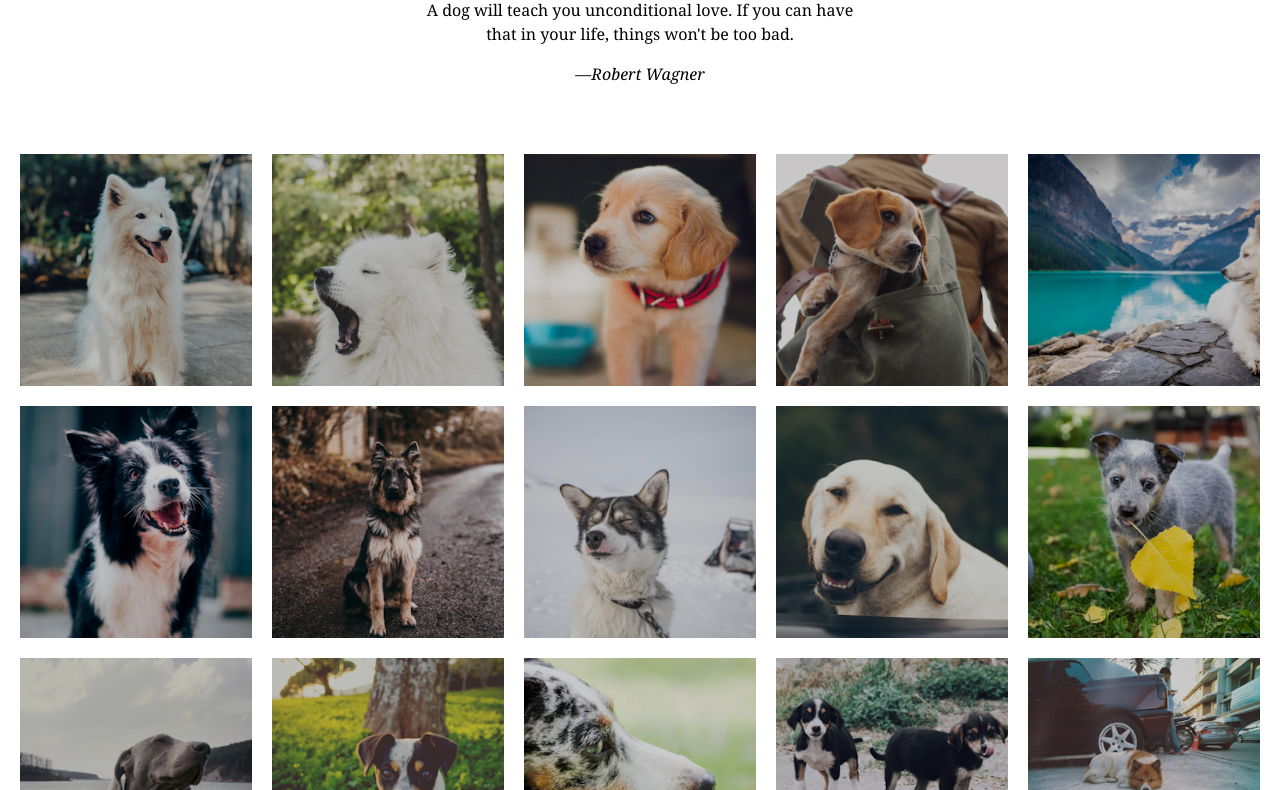
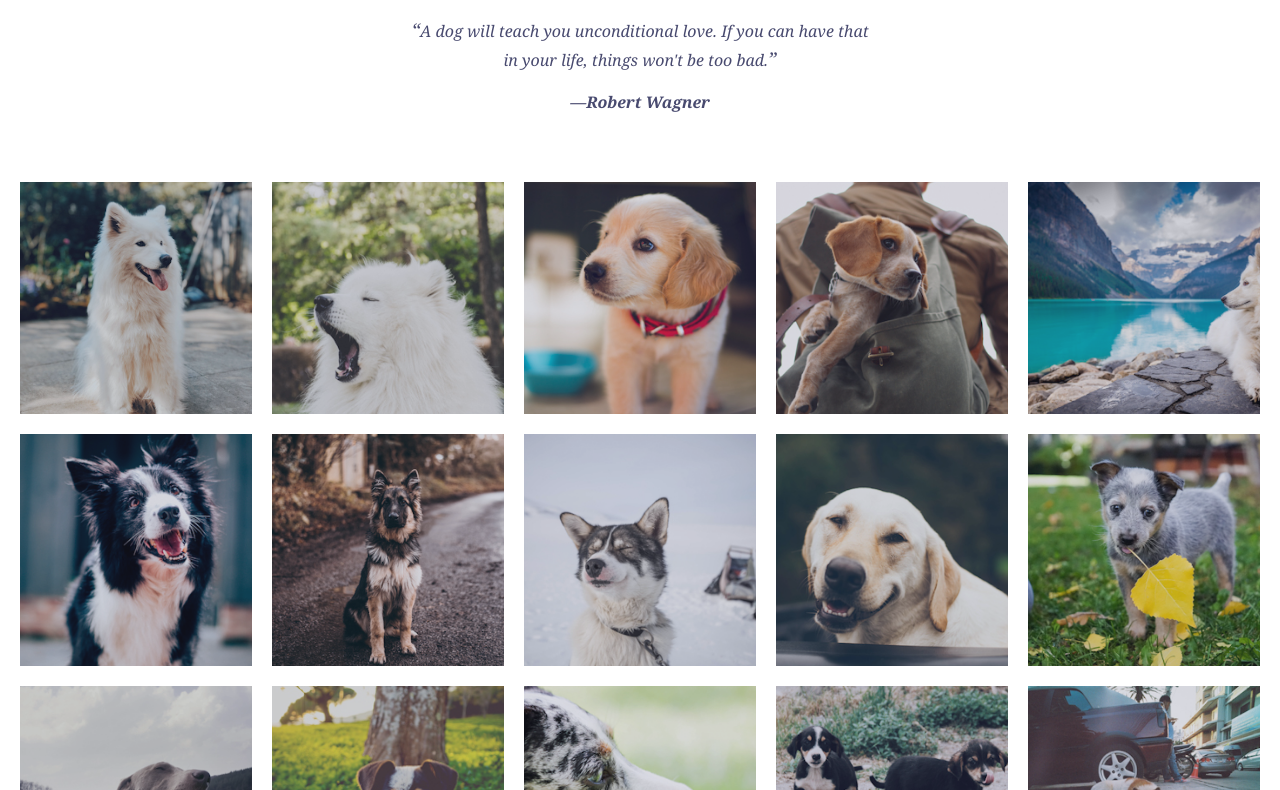
Before and after one commit to ckswong/asanadoption, a plain HTML site: page index.html in a window 1280 px wide. Shown: the part 125-915 px from the top of the page. Drawn offline with Linux system fonts and the light colour scheme.

Commit message:
Updated Copy and Colors

```diff
--- a/assets/app.css
+++ b/assets/app.css
@@ -1,9 +1,13 @@
 /* Globals */
 :root {
-  --font-sans: "Helvetica Neue", Helvetica, Arial, sans-serif;
+  /* using system defaults for faster performance */
+  --font-sans: -apple-system, BlinkMacSystemFont, "Segoe UI", Roboto, "Helvetica Neue", Arial, "Hiragino Sans GB", "Microsoft YaHei", "WenQuanYi Micro Hei", sans-serif;
   --font-serif: Georgia, serif;
   --color-secondary: #333;
   --color-link: #635ac7;
+  --color-primary: #484A6F;
+  --color-grey: #CFD2D8;
+  --color-black: #323232;
 
   font-family: var(--font-sans);
   font-weight: normal;
@@ -12,6 +16,7 @@
 
 body {
   margin: 0;
+  color: var(--color-primary);
 }
 
 a {
@@ -24,23 +29,37 @@ a {
   padding-top: 2rem;
   text-align: center;
 }
+.global-header__title {
+  font-size: 2.4rem;
+}
 
 /* Header Quote */
 .header-quote {
   color: var(--color);
   font-family: var(--font-serif);
+  font-style: italic;
   margin-left: auto;
   margin-right: auto;
   max-width: 460px;
 }
-
-/* Global Footer */
-.global-footer {
-  color: var(--color);
-  font-family: var(--font-serif);
-  text-align: center;
+.header-quote__quoted-text::before,
+.header-quote__quoted-text::after {
+  display: inline;
+  color: var(--color-grey-primary);
+  font-size: 1.2rem;
 }
 
+.header-quote__quoted-text::before {
+  content: open-quote;
+}
+.header-quote__quoted-text::after {
+  content: close-quote;
+}
+.header-quote__citation {
+  font-weight: 600;
+}
+
+/* Image Gallery */
 main {
   padding: 20px;
 }
@@ -51,13 +70,16 @@ main {
   grid-template-rows: auto;
   grid-gap: 20px;
   width: 100%;
+  max-width: 1440px;
+  margin: auto;
 }
 
 .tile {
   position: relative;
   padding-top: 100%;
   cursor: zoom-in;
-  background-color: black;
+  background-color: var(--color-primary);
+  margin: 0;
 }
 .tile__img {
   position: absolute;
@@ -73,6 +95,7 @@ main {
   opacity: 1;
 }
 
+/* Modal Elements */
 .dimmer {
   display: none;
   position: fixed;
@@ -80,7 +103,7 @@ main {
   left: 0;
   width: 100vw;
   height: 100vh;
-  background-color: black;
+  background-color: var(--color-black);
   opacity: 0.9;
 }
 
@@ -138,3 +161,11 @@ main {
     max-height: 70vw;
   }
 }
+
+/* Global Footer */
+.global-footer {
+  font-family: var(--font-serif);
+  font-size: 0.8rem;
+  text-align: center;
+  font-style: italic;
+}
--- a/assets/app.js
+++ b/assets/app.js
@@ -112,8 +112,8 @@ window.onload = () => {
   const closeBtn = document.querySelector('.js-modal-close');
   const tilesContainer = document.querySelector('.js-tiles-container');
 
-  const clickHandler = (src) => {
-    const modalImg = buildImg(src, 'modal__img');
+  const clickHandler = (src, titleSrc) => {
+    const modalImg = buildImg(src, 'modal__img', titleSrc, 'modal');
     imgContainer.appendChild(modalImg);
     dimmer.classList.add('active');
     modal.classList.add('active');
@@ -129,27 +129,30 @@ window.onload = () => {
   closeBtn.addEventListener("click", closeHandler);
   dimmer.addEventListener("click", closeHandler);
 
-  const buildImg = (src, className) => {
+  const buildImg = (src, className, titleSrc, type, index='') => {
     const img = document.createElement('img');
     img.classList.add(className);
     img.src = src;
+    img.alt = `puppy ${type} image ${index}`;
+    img.title = `photo credit: ${titleSrc}`;
     return img;
   };
 
   const buildTile = (tileImg, onCLickHandler) => {
-    const tile = document.createElement('div');
+    const tile = document.createElement('figure');
     tile.classList.add('tile');
     tile.onclick = onCLickHandler;
     tile.appendChild(tileImg);
     return tile;
   }
 
-  const tiles = dogs.map(dog => {
+  const tiles = dogs.map((dog, index) => {
     const thumbsSrc = `.${dog.thumb}`;
     const fullSizeSrc = `.${dog.image}`;
+    const titleSrc = dog.source;
     const className = 'tile__img';
-    const tileImg = buildImg(thumbsSrc, className);
-    const tile = buildTile(tileImg, () => clickHandler(fullSizeSrc));
+    const tileImg = buildImg(thumbsSrc, className, titleSrc, 'thumbnail', index);
+    const tile = buildTile(tileImg, () => clickHandler(fullSizeSrc, titleSrc));
     return tile;
   });
 
--- a/index.html
+++ b/index.html
@@ -1,5 +1,5 @@
 <!doctype html>
-<html class="no-js" lang="">
+<html class="no-js" lang="en">
 
 <head>
   <meta charset="utf-8">
@@ -16,16 +16,16 @@
 
 <body>
   <header class="global-header" role="banner">
-    <h1>Puppy image gallery</h1>
+    <h1 class="global-header__title">Available Furr-ever Friends</h1>
 
     <blockquote class="header-quote">
-      <p>A dog will teach you unconditional love. If you can have that in your life, things won't be too bad.</p>
-      <cite>&mdash;Robert Wagner</cite>
+      <p class="header-quote__quoted-text">A dog will teach you unconditional love. If you can have that in your life, things won't be too bad.</p>
+      <cite class="header-quote__citation">&mdash;Robert Wagner</cite>
     </blockquote>
   </header>
   <main>
     <!--'js' prefixed classes to denote js hook-->
-    <div class="tiles-container js-tiles-container"></div>
+    <section class="tiles-container js-tiles-container"></section>
   </main>
   <footer class="global-footer">
     <p>Built by a wonderful developer for Asana.</p>
```
Also changed, not shown: favicon.ico (added).
